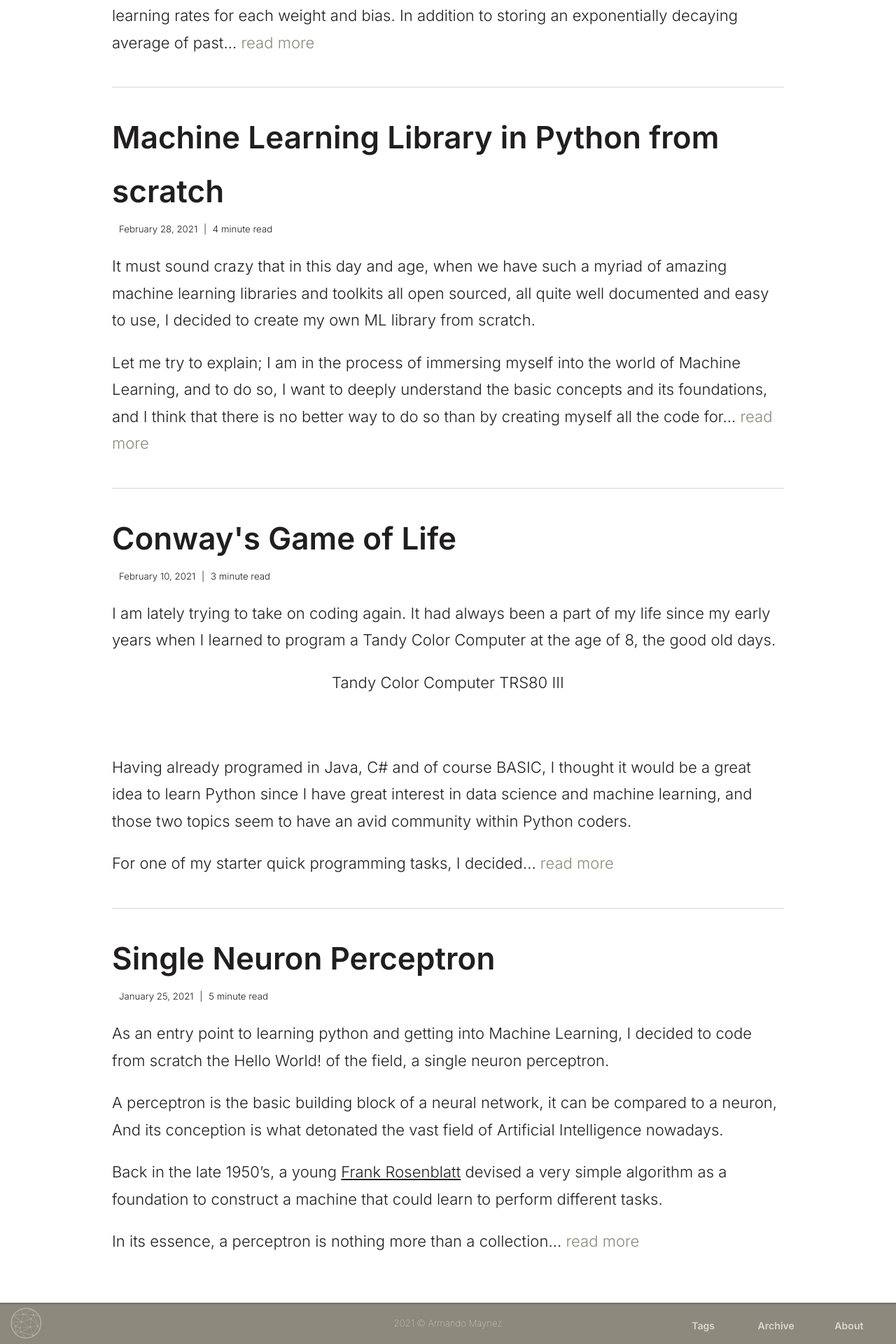
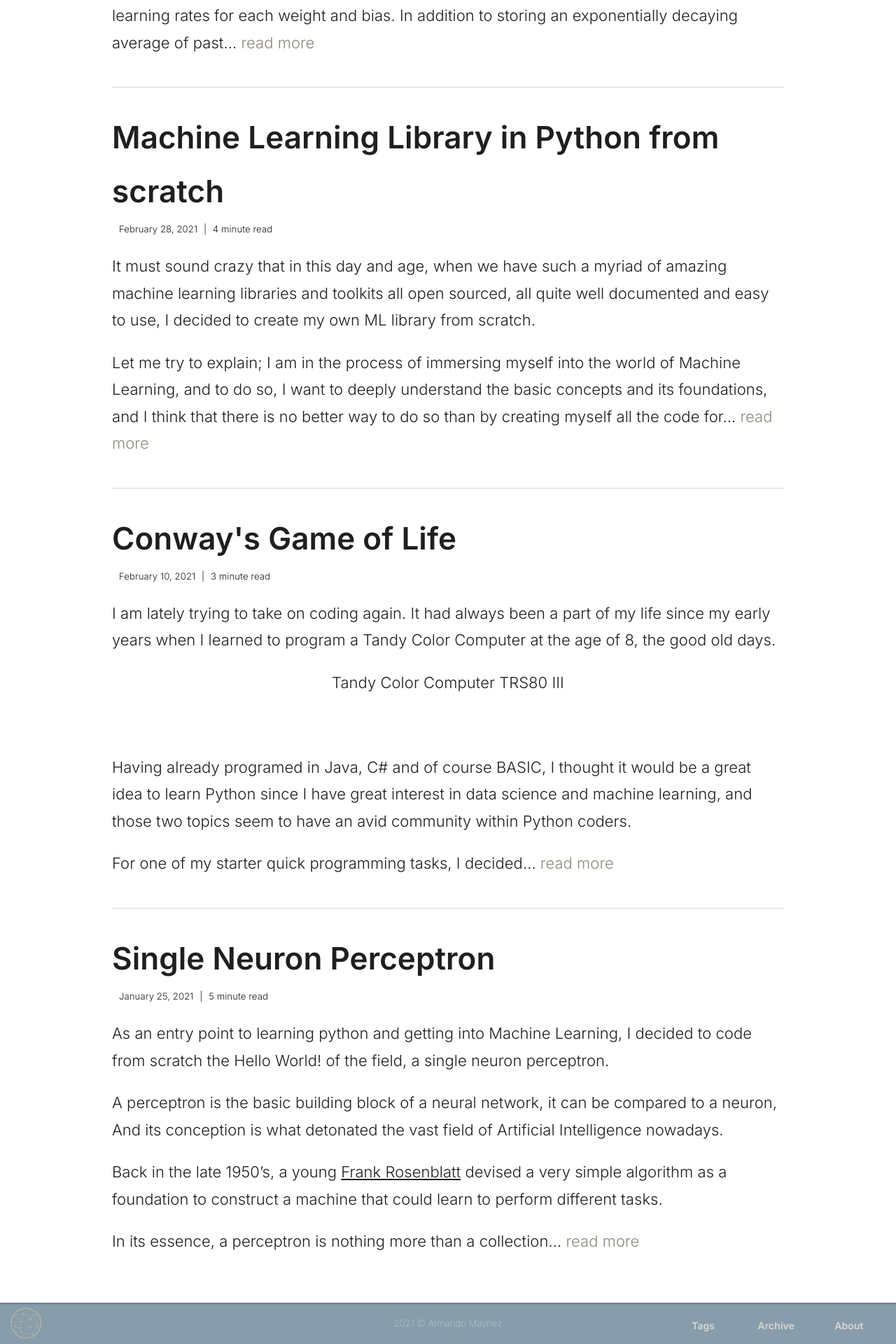
Before and after one commit to the-mvm/the-mvm.github.io, a Jekyll site: the page built from _pages/archive.html, in a window 1280 px wide. Shown: the part 2266-4186 px from the top of the page at 70% size. Built offline with Jekyll 4.4.1, drawn with Linux system fonts in a browser that asks for light colours.

Commit message:
minor styling changes

```diff
--- a/assets/css/main.css
+++ b/assets/css/main.css
@@ -1,18 +1,18 @@
 @charset "utf-8";
-
 /* Main Color palette and fonts */
 :root {
---red:      #DB504A;
---purple: #4e3e51;
---blue:    #326273;
---text:     #201E1E;
+--red:    #DB504A; /* accent */
+--purple: #4e3e51; /* accent 2 (dark) */
+--blue:   #326273; /* main color */
+--dim:    #879dab; /* dimmed version of main color */
+--text:   #201E1E;
 --grey1:  #5F5E58;
 --grey2:  #8D897C;
 --grey3:  #B4B3A7;
 --grey4:  #DAD7D2;
 --grey5:  #F0EFED;
---font1:    'Inter';    /* body text            */
---font2:    'Roboto';     /* headers and titles   */
+--font1:  'Inter';    /* body text */
+--font2:  'Roboto';     /* headers and titles   */
 --font1-light:      100;
 --font1-regular:    300;
 --font1-bold:       600;
@@ -828,7 +828,7 @@ svg.menu-icon-house {
 /* = = = = = = = = = = Footer  = = = = = = = = = = */
 .main-footer {
   padding: 5px 15px 5px 15px;
-  background-color: var(--grey2);
+  background-color: var(--dim);
   box-shadow: 0 5px 5px -6px var(--text) inset;
 }
 .footer-wrapper {
@@ -1972,7 +1972,7 @@ a.read-more:hover {
   width: 40px;
   height: 40px;
   border-radius: 40px;
-  background-color: #var(--grey2);
+  background-color: #var(--dim);
   margin: 60px auto;
   -webkit-animation: scaleout 1.0s infinite ease-in-out;
   animation: scaleout 1.0s infinite ease-in-out;
```
Also changed, not shown: assets/css/site color scheme.css (+4 -3 lines).
